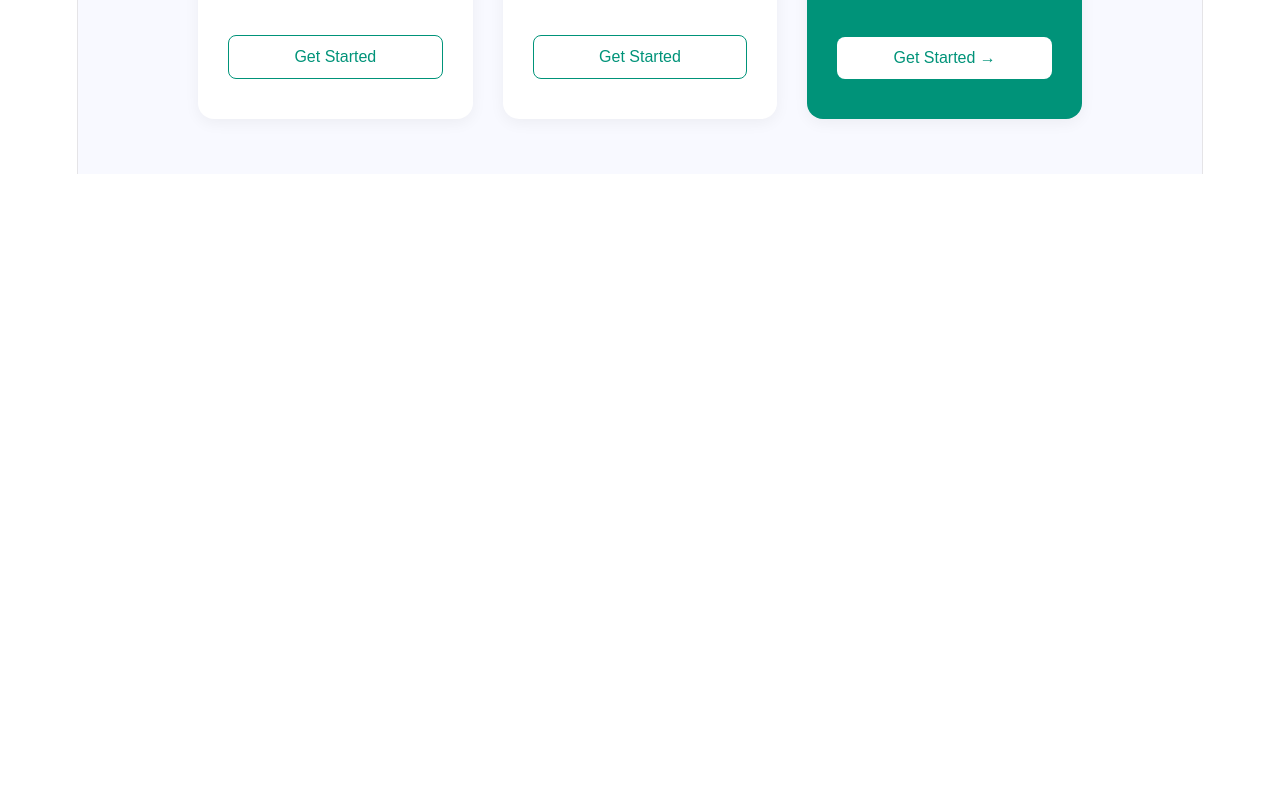
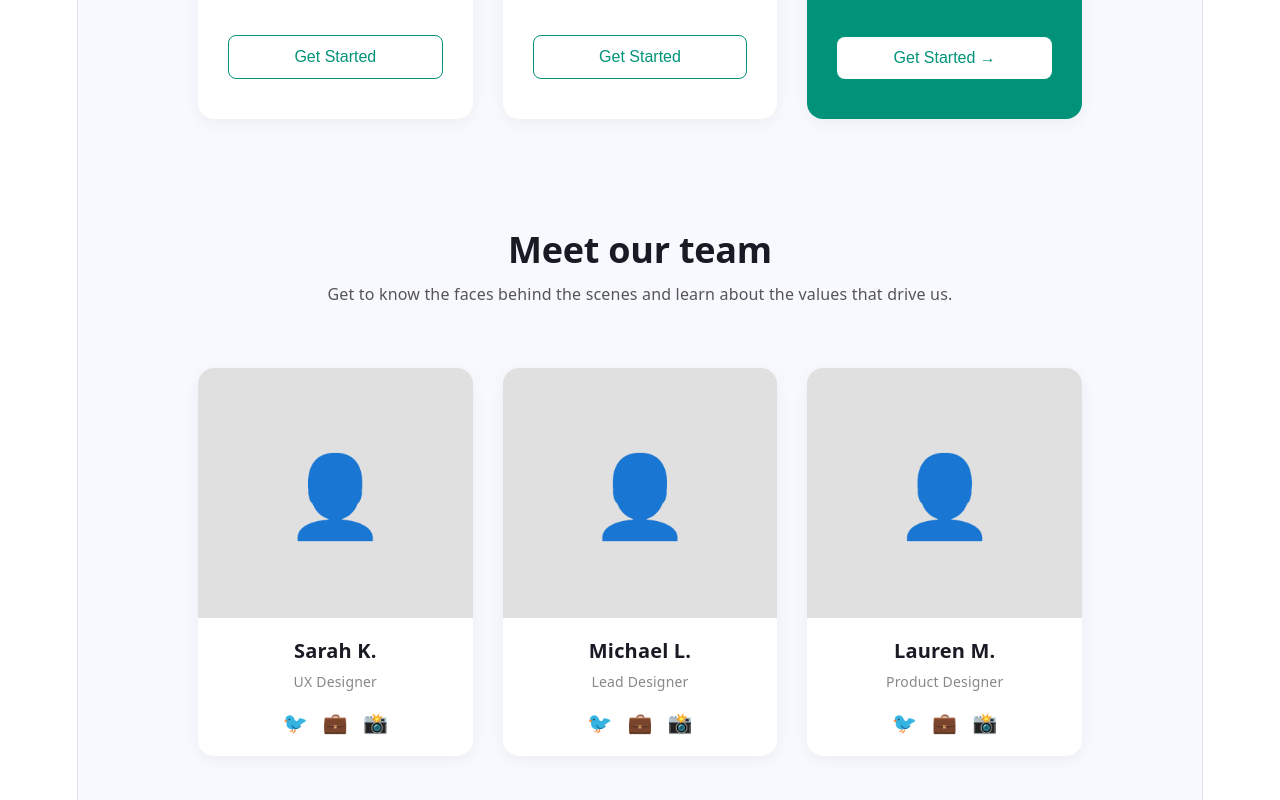
Before and after one commit to yero-codes/positivus-landing, a React (Vite) app: page / in a window 1280 px wide. Shown: the part 3542-4342 px from the top of the page. Before the commit the page ends 3716 px from the top, so only its background shows below. Built offline with nearby package versions, Linux system fonts and the light colour scheme.

Commit message:
feat: сверстан блок Team (команда)

```diff
--- a/src/App.jsx
+++ b/src/App.jsx
@@ -7,6 +7,7 @@ import Metrics from './components/Metrics';
 import HighlightedCTA from './components/HighlightedCTA';
 import Testimonials from './components/Testimonials';
 import Pricing from './components/Pricing';
+import Team from './components/Team';
 import './App.css';
 
 function App() {
@@ -19,7 +20,8 @@ function App() {
       <Metrics />
       <HighlightedCTA />
       <Testimonials />
-       <Pricing />
+      <Pricing />
+      <Team />
     </div>
   );
 }
--- /dev/null
+++ b/src/components/Team.css
@@ -0,0 +1,76 @@
+.team {
+  background-color: #F8F9FF; /* Neutral - Zircon */
+  padding: 55px 120px; /* Отступы из Figma */
+  max-width: 1440px;
+  margin: 0 auto;
+}
+
+.team-header {
+  text-align: center;
+  margin-bottom: 60px; /* Gap из Figma */
+}
+
+.team-header h2 {
+  font-size: 36px;
+  font-weight: bold;
+  color: #191A23;
+  margin-bottom: 10px;
+}
+
+.team-header p {
+  font-size: 16px;
+  color: #555;
+}
+
+.team-grid {
+  display: flex;
+  justify-content: center;
+  gap: 30px; /* Расстояние между карточками */
+}
+
+.team-card {
+  background-color: #FFFFFF;
+  border-radius: 16px;
+  box-shadow: 0 4px 15px rgba(0, 0, 0, 0.05);
+  width: 320px;
+  overflow: hidden; /* Чтобы картинка не выходила за края */
+  display: flex;
+  flex-direction: column;
+}
+
+.team-avatar-placeholder {
+  width: 100%;
+  height: 250px;
+  background-color: #e0e0e0;
+  display: flex;
+  justify-content: center;
+  align-items: center;
+  font-size: 80px;
+  color: #aaa;
+}
+
+.team-info {
+  padding: 20px;
+  text-align: center;
+}
+
+.team-info h3 {
+  font-size: 20px;
+  color: #191A23;
+  margin: 0 0 5px 0;
+}
+
+.team-info .role {
+  font-size: 14px;
+  color: #888;
+  margin-bottom: 15px;
+}
+
+.socials {
+  display: flex;
+  justify-content: center;
+  gap: 15px;
+  font-size: 20px;
+  color: #555;
+  cursor: pointer;
+}
--- /dev/null
+++ b/src/components/Team.jsx
@@ -0,0 +1,59 @@
+import React from 'react';
+import './Team.css';
+
+const Team = () => {
+  return (
+    <section className="team">
+      <div className="team-header">
+        <h2>Meet our team</h2>
+        <p>Get to know the faces behind the scenes and learn about the values that drive us.</p>
+      </div>
+
+      <div className="team-grid">
+        {/* Карточка 1 */}
+        <div className="team-card">
+          <div className="team-avatar-placeholder">👤</div>
+          <div className="team-info">
+            <h3>Sarah K.</h3>
+            <p className="role">UX Designer</p>
+            <div className="socials">
+              <span>🐦</span>
+              <span>💼</span>
+              <span>📸</span>
+            </div>
+          </div>
+        </div>
+
+        {/* Карточка 2 */}
+        <div className="team-card">
+          <div className="team-avatar-placeholder">👤</div>
+          <div className="team-info">
+            <h3>Michael L.</h3>
+            <p className="role">Lead Designer</p>
+            <div className="socials">
+              <span>🐦</span>
+              <span>💼</span>
+              <span>📸</span>
+            </div>
+          </div>
+        </div>
+
+        {/* Карточка 3 */}
+        <div className="team-card">
+          <div className="team-avatar-placeholder">👤</div>
+          <div className="team-info">
+            <h3>Lauren M.</h3>
+            <p className="role">Product Designer</p>
+            <div className="socials">
+              <span>🐦</span>
+              <span>💼</span>
+              <span>📸</span>
+            </div>
+          </div>
+        </div>
+      </div>
+    </section>
+  );
+};
+
+export default Team;
```
